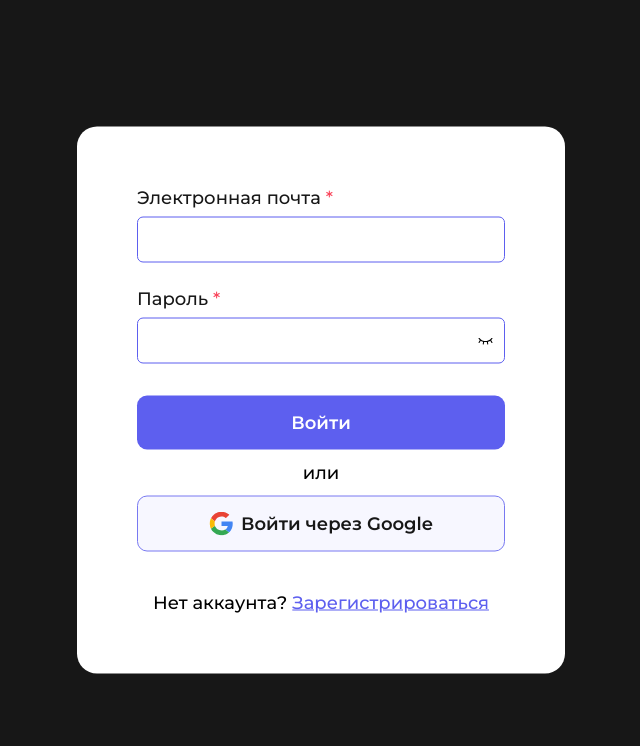
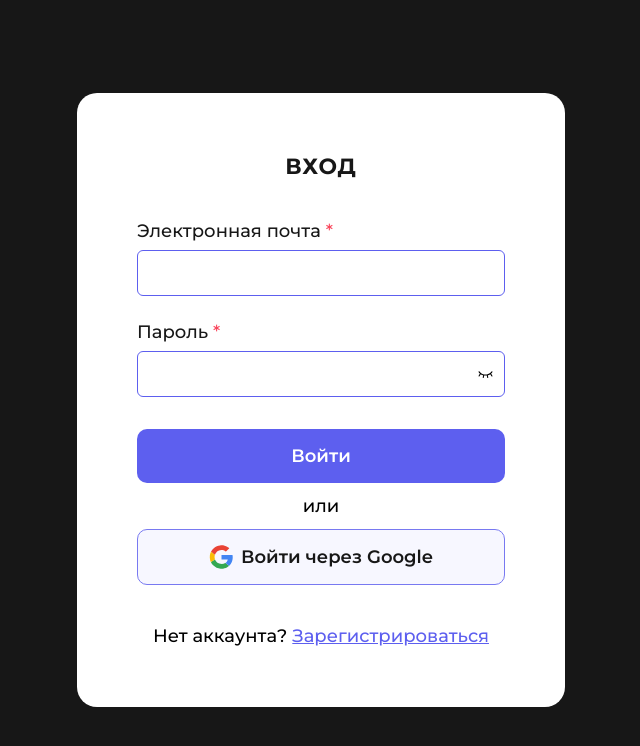
Before and after one commit to Githance/frontend, a React (Create React App) app: page /authentication in a window 1280 px wide. Shown: the top 746 px of the page, without its empty margins (319-959 px from the left). Built offline with nearby package versions, Linux system fonts and the light colour scheme.

Commit message:
feat: добавить заголовок в форме аутентификации

```diff
--- a/src/components/authentication-page/authentication-page.jsx
+++ b/src/components/authentication-page/authentication-page.jsx
@@ -5,6 +5,7 @@ import cn from "classnames";
 import Form from "../form/form";
 import Fieldset from "../fieldset/fieldset";
 import Button from "../button/button";
+import Title from "../title/title";
 import style from "./authentication-page.module.css";
 
 function AuthenticationPage() {
@@ -17,6 +18,7 @@ function AuthenticationPage() {
   return (
     <div className={style.container}>
       <Form>
+        <Title className={style.title}>Вход</Title>
         <Fieldset
           type="text"
           required="required"
--- a/src/components/authentication-page/authentication-page.module.css
+++ b/src/components/authentication-page/authentication-page.module.css
@@ -2,6 +2,14 @@
   width: 100vw;
   height: 100vh;
   background-color: var(--bg-color-main);
+}
+
+.title {
+  margin-bottom: 40px;
+  font-size: 22px;
+  line-height: 27px;
+  letter-spacing: 0.04em;
+  color: var(--text-color-black);
 }
 
 .container__text {
```
